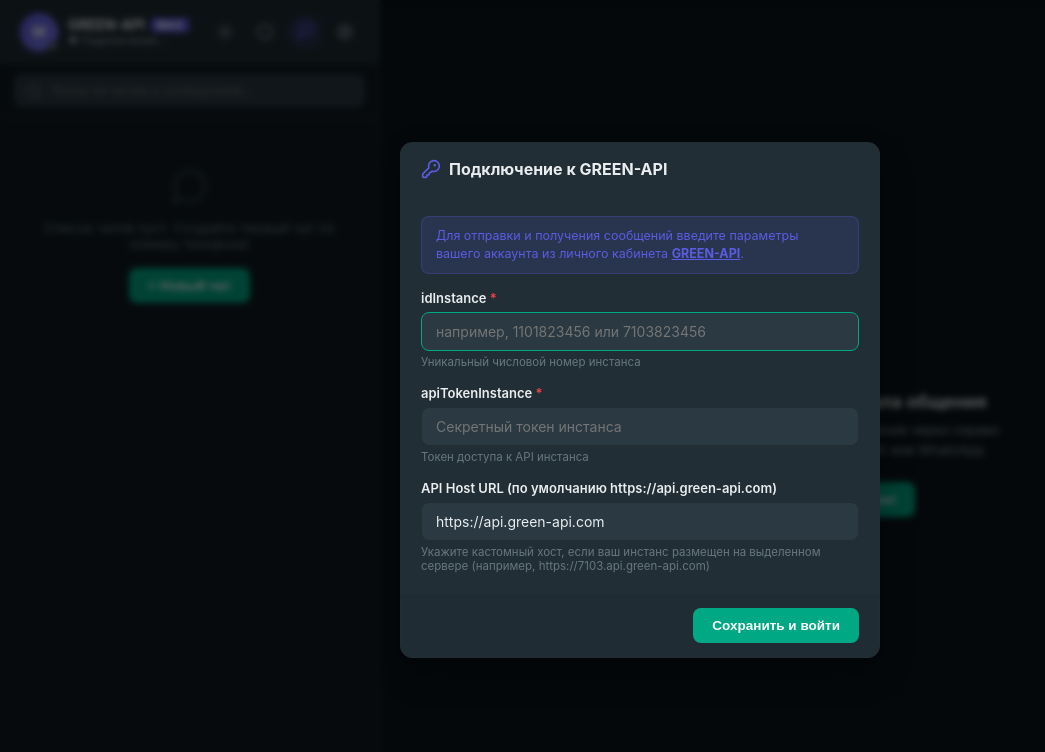
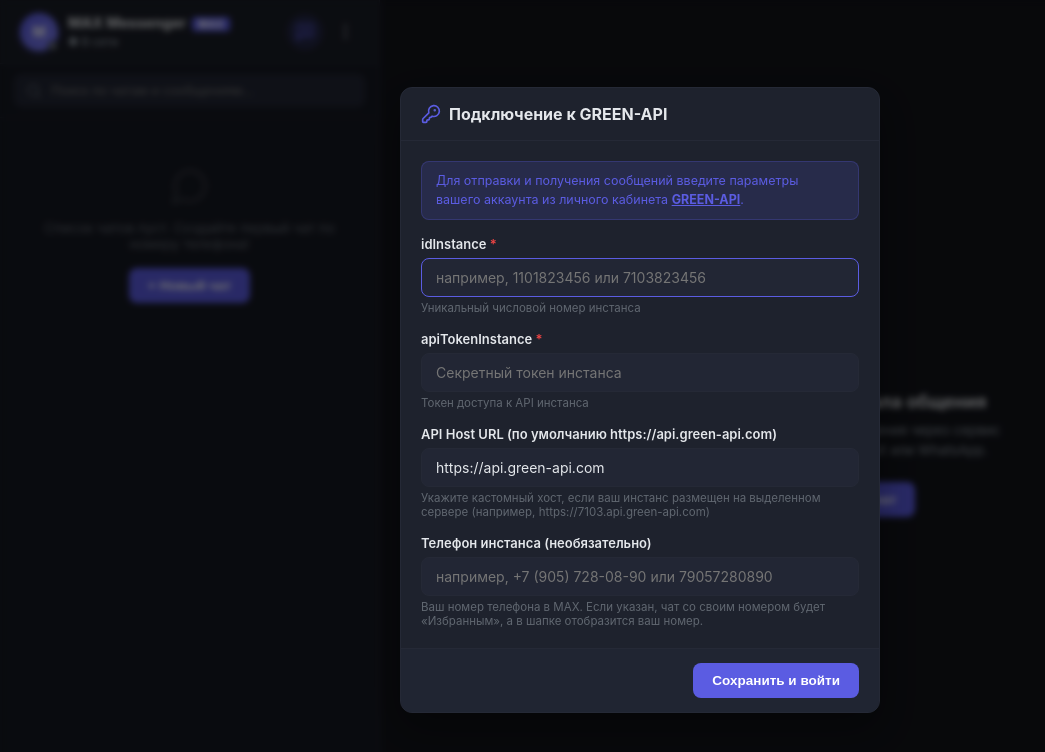
Before and after one commit to LitvinPavel/green-api-max-chat, a React (Vite) app: page / in a window 1280 px wide. Shown: the top 752 px of the page, without its empty margins (0-1045 px from the left). Built offline with nearby package versions, Linux system fonts and the light colour scheme.

Commit message:
fix(ui): adapt to MAX Web design system with purple brand accent, fix header overflow with dropdown menu, and remove WhatsApp styles

```diff
--- a/src/App.tsx
+++ b/src/App.tsx
@@ -23,6 +23,7 @@
     isInstanceInfoOpen,
     isSending,
     saveCredentials,
+    clearCredentials,
     createChat,
     setActiveChatId,
     sendMessage,
@@ -88,6 +89,7 @@
         }}
         theme={theme}
         onToggleTheme={toggleTheme}
+        onLogout={clearCredentials}
       />
 
       {/* Main Chat Area */}
--- a/src/components/AuthModal.tsx
+++ b/src/components/AuthModal.tsx
@@ -1,6 +1,7 @@
-import React, { useState } from 'react';
+import React, { useState, useEffect } from 'react';
 import { ApiCredentials } from '@/types';
 import { KeyRound, AlertCircle, Loader2, X } from 'lucide-react';
+import { cleanPhoneNumber } from '@/utils/formatters';
 
 interface AuthModalProps {
   isOpen: boolean;
@@ -18,8 +19,18 @@
   const [idInstance, setIdInstance] = useState(currentCredentials?.idInstance || '');
   const [apiTokenInstance, setApiTokenInstance] = useState(currentCredentials?.apiTokenInstance || '');
   const [apiUrl, setApiUrl] = useState(currentCredentials?.apiUrl || 'https://api.green-api.com');
+  const [phone, setPhone] = useState(currentCredentials?.profile?.phone || '');
   const [loading, setLoading] = useState(false);
   const [error, setError] = useState<string | null>(null);
+
+  useEffect(() => {
+    if (currentCredentials) {
+      setIdInstance(currentCredentials.idInstance);
+      setApiTokenInstance(currentCredentials.apiTokenInstance);
+      setApiUrl(currentCredentials.apiUrl || 'https://api.green-api.com');
+      setPhone(currentCredentials.profile?.phone || '');
+    }
+  }, [currentCredentials, isOpen]);
 
   if (!isOpen) return null;
 
@@ -42,10 +53,15 @@
     setError(null);
 
     try {
+      const cleanPhoneDigits = phone ? cleanPhoneNumber(phone) : '';
       await onSave({
         idInstance: cleanId,
         apiTokenInstance: cleanToken,
         apiUrl: cleanUrl,
+        profile: {
+          ...currentCredentials?.profile,
+          phone: cleanPhoneDigits || currentCredentials?.profile?.phone,
+        },
       });
       onClose();
     } catch (err: any) {
@@ -124,7 +140,7 @@
               <div className="form-hint">Токен доступа к API инстанса</div>
             </div>
 
-            <div className="form-group" style={{ marginBottom: 0 }}>
+            <div className="form-group">
               <label className="form-label">
                 API Host URL (по умолчанию https://api.green-api.com)
               </label>
@@ -139,6 +155,24 @@
               </div>
               <div className="form-hint">
                 Укажите кастомный хост, если ваш инстанс размещен на выделенном сервере (например, https://7103.api.green-api.com)
+              </div>
+            </div>
+
+            <div className="form-group" style={{ marginBottom: 0 }}>
+              <label className="form-label">
+                Телефон инстанса (необязательно)
+              </label>
+              <div style={{ position: 'relative' }}>
+                <input
+                  type="tel"
+                  className="form-input"
+                  placeholder="например, +7 (905) 728-08-90 или 79057280890"
+                  value={phone}
+                  onChange={(e) => setPhone(e.target.value)}
+                />
+              </div>
+              <div className="form-hint">
+                Ваш номер телефона в MAX. Если указан, чат со своим номером будет «Избранным», а в шапке отобразится ваш номер.
               </div>
             </div>
           </div>
--- a/src/components/ChatWindow.tsx
+++ b/src/components/ChatWindow.tsx
@@ -165,8 +165,8 @@
         </div>
       </div>
 
-      {/* Message Feed with Doodle Background */}
-      <div className="max-message-feed doodle-bg">
+      {/* Message Feed */}
+      <div className="max-message-feed">
         {messages.length === 0 ? (
           <div className="feed-empty-message">
             <div className="feed-empty-icon">
--- a/src/components/Sidebar.tsx
+++ b/src/components/Sidebar.tsx
@@ -1,4 +1,4 @@
-import React, { useState, useMemo } from 'react';
+import React, { useState, useMemo, useRef, useEffect } from 'react';
 import { Chat, ApiCredentials } from '@/types';
 import {
   MessageSquarePlus,
@@ -13,6 +13,8 @@
   Sun,
   Moon,
   Info,
+  MoreVertical,
+  LogOut,
 } from 'lucide-react';
 import { formatMessageTime, getInitials, formatPhoneDisplay } from '@/utils/formatters';
 
@@ -23,6 +25,7 @@
   onOpenNewChatModal: () => void;
   onOpenAuthModal: () => void;
   onOpenInstanceInfo: () => void;
+  onLogout?: () => void;
   credentials: ApiCredentials | null;
   instanceStatus: string;
   isPolling: boolean;
@@ -40,10 +43,11 @@
   onOpenNewChatModal,
   onOpenAuthModal,
   onOpenInstanceInfo,
+  onLogout,
   credentials,
   instanceStatus,
-  isPolling,
-  receivedCount,
+  isPolling: _isPolling,
+  receivedCount: _receivedCount,
   pollingError,
   onManualPoll,
   theme,
@@ -51,6 +55,23 @@
 }) => {
   const [searchQuery, setSearchQuery] = useState('');
   const [isRefreshing, setIsRefreshing] = useState(false);
+  const [showMenu, setShowMenu] = useState(false);
+  const menuRef = useRef<HTMLDivElement>(null);
+
+  // Close dropdown on outside click
+  useEffect(() => {
+    const handleClickOutside = (e: MouseEvent) => {
+      if (menuRef.current && !menuRef.current.contains(e.target as Node)) {
+        setShowMenu(false);
+      }
+    };
+    if (showMenu) {
+      document.addEventListener('mousedown', handleClickOutside);
+    }
+    return () => {
+      document.removeEventListener('mousedown', handleClickOutside);
+    };
+  }, [showMenu]);
 
   // Filter chats by search query
   const filteredChats = useMemo(() => {
@@ -90,7 +111,7 @@
 
   return (
     <aside className="max-sidebar">
-      {/* Top Header with dynamic instance identity */}
+      {/* Top Header: Clean 2-button layout so everything fits in full */}
       <div className="max-sidebar-header">
         <div
           className="max-user-profile"
@@ -118,7 +139,7 @@
                   ? formatPhoneDisplay(profilePhone)
                   : credentials?.idInstance
                   ? `Инстанс ${credentials.idInstance}`
-                  : 'GREEN-API'}
+                  : 'MAX Messenger'}
               </span>
               <span className="max-purple-badge">MAX</span>
             </div>
@@ -130,54 +151,85 @@
                   : instanceStatus === 'rate-limited'
                   ? 'Лимит 429'
                   : instanceStatus === 'unknown'
-                  ? 'Подключение...'
+                  ? 'В сети'
                   : instanceStatus}
               </span>
-              {isPolling && (
-                <span title={`Очередь активна, получено: ${receivedCount}`} style={{ opacity: 0.65, fontSize: '10.5px' }}>
-                  • синхр.
-                </span>
-              )}
               {credentials?.idInstance && (
-                <span className="max-id-text">id: {credentials.idInstance}</span>
+                <span className="max-id-text">• id: {credentials.idInstance}</span>
               )}
             </div>
           </div>
         </div>
 
-        {/* Action icons */}
-        <div className="max-header-actions">
-          <button
-            className="icon-btn"
-            onClick={onToggleTheme}
-            title={theme === 'dark' ? 'Переключить на светлую тему' : 'Переключить на темную тему'}
-          >
-            {theme === 'dark' ? <Sun size={18} /> : <Moon size={18} />}
-          </button>
-
-          <button
-            className="icon-btn"
-            onClick={onOpenInstanceInfo}
-            title="Информация об инстансе (как в админке)"
-          >
-            <Info size={18} />
-          </button>
-
+        {/* Action icons: exactly 2 buttons to avoid crowding */}
+        <div className="max-header-actions" ref={menuRef}>
           <button
             className="icon-btn icon-btn-primary"
             onClick={onOpenNewChatModal}
             title="Начать новый чат"
           >
-            <MessageSquarePlus size={19} />
+            <MessageSquarePlus size={20} />
           </button>
 
-          <button
-            className="icon-btn"
-            onClick={onOpenAuthModal}
-            title="Настройки подключения GREEN-API"
-          >
-            <Settings size={18} />
-          </button>
+          <div style={{ position: 'relative' }}>
+            <button
+              className="icon-btn"
+              onClick={() => setShowMenu((prev) => !prev)}
+              title="Меню и настройки"
+            >
+              <MoreVertical size={19} />
+            </button>
+
+            {showMenu && (
+              <div className="sidebar-menu-dropdown">
+                <button
+                  className="menu-item"
+                  onClick={() => {
+                    onOpenInstanceInfo();
+                    setShowMenu(false);
+                  }}
+                >
+                  <Info size={15} />
+                  <span>Инфо об инстансе</span>
+                </button>
+
+                <button
+                  className="menu-item"
+                  onClick={() => {
+                    onToggleTheme();
+                    setShowMenu(false);
+                  }}
+                >
+                  {theme === 'dark' ? <Sun size={15} /> : <Moon size={15} />}
+                  <span>{theme === 'dark' ? 'Светлая тема' : 'Темная тема'}</span>
+                </button>
+
+                <button
+                  className="menu-item"
+                  onClick={() => {
+                    onOpenAuthModal();
+                    setShowMenu(false);
+                  }}
+                >
+                  <Settings size={15} />
+                  <span>Настройки ключей</span>
+                </button>
+
+                {onLogout && (
+                  <button
+                    className="menu-item text-danger"
+                    onClick={() => {
+                      onLogout();
+                      setShowMenu(false);
+                    }}
+                  >
+                    <LogOut size={15} />
+                    <span>Выйти</span>
+                  </button>
+                )}
+              </div>
+            )}
+          </div>
         </div>
       </div>
 
@@ -276,7 +328,7 @@
                             <span style={{ marginRight: '4px', verticalAlign: 'middle' }}>
                               {lastMsg.status === 'sent' && <Check size={12} />}
                               {(lastMsg.status === 'delivered' || lastMsg.status === 'read') && (
-                                <CheckCheck size={12} color="#53bdeb" />
+                                <CheckCheck size={12} color="var(--max-primary)" />
                               )}
                               {lastMsg.status === 'error' && (
                                 <AlertCircle size={12} color="var(--max-status-error)" />
--- a/src/styles/max-theme.css
+++ b/src/styles/max-theme.css
@@ -1,49 +1,43 @@
 /* ==========================================================================
- * MAX & GREEN-API Messenger Unified Stylesheet
- * Supports Dark Theme (GREEN-API Admin Console) and Light Theme (web.max.ru)
+ * MAX Web Messenger Stylesheet (web.max.ru Design System)
+ * Clean, modern corporate messenger styling with MAX Purple (#5b5ce2)
+ * Supports Dark Theme & Light Theme
  * ========================================================================== */
 
 :root,
 [data-theme="dark"] {
   --max-primary: #5b5ce2;
   --max-primary-hover: #4d4ecb;
-  --max-primary-light: rgba(91, 92, 226, 0.15);
+  --max-primary-light: rgba(91, 92, 226, 0.16);
 
-  --max-green: #00a884;
-  --max-green-hover: #029070;
-  --max-green-light: rgba(0, 168, 132, 0.15);
+  --max-bg-app: #0f1117;
+  --max-bg-sidebar: #161922;
+  --max-bg-chat: #12141a;
+  --max-bg-header: #1a1d26;
+  --max-bg-input: #222634;
+  --max-bg-modal: #1e222d;
 
-  --max-bg-app: #0c1317;
-  --max-bg-sidebar: #111b21;
-  --max-bg-chat: #0b141a;
-  --max-bg-header: #202c33;
-  --max-bg-input: #2a3942;
-  --max-bg-modal: #222e35;
+  --max-bg-bubble-in: #202532;
+  --max-bg-bubble-out: #5b5ce2;
+  --max-text-bubble-in: #e4e7eb;
+  --max-text-bubble-out: #ffffff;
 
-  --max-bg-bubble-in: #202c33;
-  --max-bg-bubble-out: #005c4b;
-  --max-text-bubble-in: #e9edef;
-  --max-text-bubble-out: #e9edef;
+  --max-text-main: #e4e7eb;
+  --max-text-secondary: #8b949e;
+  --max-text-muted: #606770;
 
-  --max-text-main: #e9edef;
-  --max-text-secondary: #8696a0;
-  --max-text-muted: #667781;
-
-  --max-border: #222d34;
-  --max-border-light: #1f2c34;
-  --max-hover: #202c33;
-  --max-active: #2a3942;
+  --max-border: #252936;
+  --max-border-light: #1e222d;
+  --max-hover: #202532;
+  --max-active: #292f3f;
 
   --max-status-online: #22c55e;
-  --max-status-offline: #8696a0;
+  --max-status-offline: #8b949e;
   --max-status-error: #ef4444;
   --max-status-warning: #f59e0b;
 
   --sidebar-width: 380px;
   --header-height: 64px;
-
-  --doodle-opacity: 0.055;
-  --doodle-filter: invert(1);
 }
 
 [data-theme="light"] {
@@ -51,38 +45,34 @@
   --max-primary-hover: #4d4ecb;
   --max-primary-light: #eef0fc;
 
-  --max-green: #008069;
-  --max-green-hover: #006b58;
-  --max-green-light: #e6f6f3;
-
   --max-bg-app: #eef1f5;
   --max-bg-sidebar: #ffffff;
-  --max-bg-chat: #efeae2;
-  --max-bg-header: #f0f2f5;
-  --max-bg-input: #ffffff;
+  --max-bg-chat: #f4f5f8;
+  --max-bg-header: #ffffff;
+  --max-bg-input: #f0f2f5;
   --max-bg-modal: #ffffff;
 
   --max-bg-bubble-in: #ffffff;
-  --max-bg-bubble-out: #d9fdd3;
-  --max-text-bubble-in: #111b21;
-  --max-text-bubble-out: #111b21;
+  --max-bg-bubble-out: #5b5ce2;
+  --max-text-bubble-in: #1c1e21;
+  --max-text-bubble-out: #ffffff;
 
-  --max-text-main: #111b21;
-  --max-text-secondary: #54656f;
-  --max-text-muted: #8696a0;
+  --max-text-main: #1c1e21;
+  --max-text-secondary: #65676b;
+  --max-text-muted: #8a8d91;
 
-  --max-border: #e9edef;
-  --max-border-light: #f5f6f6;
-  --max-hover: #f5f6f6;
-  --max-active: #e9edef;
+  --max-border: #e4e6eb;
+  --max-border-light: #f0f2f5;
+  --max-hover: #f2f4f7;
+  --max-active: #eef0fc;
 
   --max-status-online: #22c55e;
-  --max-status-offline: #8696a0;
+  --max-status-offline: #8a8d91;
   --max-status-error: #ef4444;
   --max-status-warning: #f59e0b;
 
-  --doodle-opacity: 0.07;
-  --doodle-filter: none;
+  --sidebar-width: 380px;
+  --header-height: 64px;
 }
 
 *, *::before, *::after {
@@ -135,6 +125,7 @@
   justify-content: space-between;
   border-bottom: 1px solid var(--max-border);
   background-color: var(--max-bg-header);
+  position: relative;
 }
 
 .max-user-profile {
@@ -147,6 +138,8 @@
   border-radius: 8px;
   transition: background-color 0.15s ease;
   user-select: none;
+  cursor: pointer;
+  margin-right: 8px;
 }
 .max-user-profile:hover {
   background-color: var(--max-hover);
@@ -177,7 +170,7 @@
   color: #ffffff;
   font-weight: 700;
   font-size: 14px;
-  box-shadow: 0 2px 6px rgba(91, 92, 226, 0.3);
+  box-shadow: 0 2px 6px rgba(91, 92, 226, 0.35);
 }
 
 .status-indicator-badge {
@@ -198,16 +191,18 @@
   display: flex;
   flex-direction: column;
   min-width: 0;
+  justify-content: center;
 }
 
 .max-user-title-row {
   display: flex;
   align-items: center;
   gap: 6px;
+  min-width: 0;
 }
 
 .max-user-title {
-  font-size: 14px;
+  font-size: 14.5px;
   font-weight: 700;
   color: var(--max-text-main);
   white-space: nowrap;
@@ -231,9 +226,13 @@
 .max-user-sub-row {
   display: flex;
   align-items: center;
-  gap: 8px;
-  font-size: 11px;
+  gap: 6px;
+  font-size: 11.5px;
   color: var(--max-text-secondary);
+  margin-top: 2px;
+  white-space: nowrap;
+  overflow: hidden;
+  text-overflow: ellipsis;
 }
 
 .status-pill-text {
@@ -279,6 +278,22 @@
 .icon-btn-primary:hover {
   background-color: var(--max-primary);
   color: #ffffff;
+}
+
+/* Sidebar Dropdown Menu */
+.sidebar-menu-dropdown {
+  position: absolute;
+  top: 100%;
+  right: 0;
+  margin-top: 6px;
+  background-color: var(--max-bg-modal);
+  border-radius: 10px;
+  box-shadow: 0 8px 24px rgba(0, 0, 0, 0.25);
+  border: 1px solid var(--max-border);
+  min-width: 195px;
+  z-index: 50;
+  padding: 6px;
+  animation: modal-pop 0.15s ease-out;
 }
 
 /* Subtle Error Banner */
@@ -346,7 +361,7 @@
   transition: background-color 0.15s, border-color 0.15s;
 }
 .search-input:focus {
-  border-color: var(--max-green);
+  border-color: var(--max-primary);
 }
 
 /* Chat List */
@@ -440,7 +455,7 @@
 }
 
 .unread-badge {
-  background-color: var(--max-green);
+  background-color: var(--max-primary);
   color: #ffffff;
   font-size: 11px;
   font-weight: 700;
@@ -464,7 +479,7 @@
 }
 
 /* ==========================================================================
- * Main Chat Window
+ * Main Chat Window (MAX Style)
  * ========================================================================== */
 .max-chat-window {
   flex: 1;
@@ -558,25 +573,17 @@
 }
 
 /* ==========================================================================
- * Message Feed with Doodle Pattern (Admin & WhatsApp / MAX Style)
+ * Message Feed (Clean MAX Style, NO WhatsApp Doodles)
  * ========================================================================== */
 .max-message-feed {
   flex: 1;
   overflow-y: auto;
-  padding: 16px 24px;
+  padding: 18px 24px;
   display: flex;
   flex-direction: column;
-  gap: 6px;
+  gap: 8px;
   position: relative;
-}
-
-.doodle-bg {
-  /* Elegant WhatsApp/MAX Messenger Doodle pattern */
   background-color: var(--max-bg-chat);
-  background-image: radial-gradient(var(--max-border) 0.75px, transparent 0.75px),
-                    radial-gradient(var(--max-border) 0.75px, var(--max-bg-chat) 0.75px);
-  background-size: 30px 30px;
-  background-position: 0 0, 15px 15px;
 }
 
 .feed-empty-message {
@@ -611,23 +618,17 @@
 
 .date-separator-pill {
   padding: 4px 12px;
-  border-radius: 8px;
-  background-color: rgba(32, 44, 51, 0.85);
+  border-radius: 12px;
+  background-color: var(--max-border);
   color: var(--max-text-secondary);
   font-size: 11px;
   font-weight: 700;
   letter-spacing: 0.5px;
   user-select: none;
-  box-shadow: 0 1px 2px rgba(0, 0, 0, 0.2);
-}
-[data-theme="light"] .date-separator-pill {
-  background-color: rgba(255, 255, 255, 0.88);
-  color: var(--max-text-secondary);
-  box-shadow: 0 1px 2px rgba(0, 0, 0, 0.08);
 }
 
 /* ==========================================================================
- * Message Bubbles
+ * Message Bubbles (MAX Indigo/Purple)
  * ========================================================================== */
 .message-bubble-row {
   display: flex;
@@ -642,39 +643,35 @@
 
 .message-bubble {
   max-width: 66%;
-  min-width: 90px;
-  padding: 7px 11px 5px;
-  border-radius: 8px;
+  min-width: 80px;
+  padding: 8px 12px 6px;
+  border-radius: 14px;
   position: relative;
   word-break: break-word;
   line-height: 1.4;
   font-size: 14.5px;
-  box-shadow: 0 1px 2px rgba(0, 0, 0, 0.2);
+  box-shadow: 0 1px 2px rgba(0, 0, 0, 0.08);
 }
 
 .message-bubble.incoming {
   background-color: var(--max-bg-bubble-in);
   color: var(--max-text-bubble-in);
-  border-top-left-radius: 2px;
+  border-bottom-left-radius: 4px;
+  border: 1px solid var(--max-border-light);
 }
 
 .message-bubble.outgoing {
   background-color: var(--max-bg-bubble-out);
   color: var(--max-text-bubble-out);
-  border-top-right-radius: 2px;
+  border-bottom-right-radius: 4px;
 }
 
-.bubble-author {
-  font-size: 12px;
+.bubble-author.incoming {
+  font-size: 11.5px;
   font-weight: 700;
+  color: var(--max-primary);
   margin-bottom: 2px;
   user-select: none;
-}
-.bubble-author.outgoing {
-  color: #53bdeb; /* Cyan/Teal highlight like in GREEN-API screenshot */
-}
-.bubble-author.incoming {
-  color: #5b5ce2;
 }
 
 .bubble-text {
@@ -687,25 +684,30 @@
   align-items: center;
   justify-content: flex-end;
   gap: 4px;
-  margin-top: 2px;
+  margin-top: 3px;
   font-size: 11px;
 }
 
-.bubble-time {
-  opacity: 0.65;
-  font-size: 10.5px;
+.message-bubble.incoming .bubble-time {
+  color: var(--max-text-muted);
+}
+.message-bubble.outgoing .bubble-time {
+  color: rgba(255, 255, 255, 0.75);
 }
 
 .bubble-status-icon {
   display: inline-flex;
   align-items: center;
 }
+.message-bubble.outgoing .bubble-status-icon {
+  color: rgba(255, 255, 255, 0.85);
+}
 
 /* ==========================================================================
- * Chat Input Bar
+ * Chat Input Bar (MAX Style)
  * ========================================================================== */
 .max-input-bar {
-  padding: 10px 16px;
+  padding: 10px 18px;
   background-color: var(--max-bg-header);
   border-top: 1px solid var(--max-border);
   display: flex;
@@ -719,7 +721,7 @@
 }
 .attachment-btn:hover {
   background-color: var(--max-hover);
-  color: var(--max-green);
+  color: var(--max-primary);
 }
 
 .attachment-tooltip {
@@ -742,8 +744,8 @@
   flex: 1;
   background-color: var(--max-bg-input);
   border: 1px solid transparent;
-  border-radius: 8px;
-  padding: 10px 14px;
+  border-radius: 20px;
+  padding: 9px 16px;
   font-size: 14.5px;
   color: var(--max-text-main);
   outline: none;
@@ -754,14 +756,14 @@
   transition: border-color 0.15s ease;
 }
 .message-input:focus {
-  border-color: var(--max-green);
+  border-color: var(--max-primary);
 }
 
 .send-btn {
   width: 40px;
   height: 40px;
   border-radius: 50%;
-  background-color: var(--max-green);
+  background-color: var(--max-primary);
   border: none;
   color: #ffffff;
   cursor: pointer;
@@ -770,9 +772,10 @@
   justify-content: center;
   flex-shrink: 0;
   transition: background-color 0.15s, transform 0.1s;
+  box-shadow: 0 2px 6px rgba(91, 92, 226, 0.35);
 }
 .send-btn:hover {
-  background-color: var(--max-green-hover);
+  background-color: var(--max-primary-hover);
 }
 .send-btn:active {
   transform: scale(0.95);
@@ -782,6 +785,7 @@
   opacity: 0.5;
   cursor: not-allowed;
   transform: none;
+  box-shadow: none;
 }
 
 /* Empty Placeholder Screen */
@@ -823,12 +827,12 @@
 }
 
 /* ==========================================================================
- * Modals & Instance Card (GREEN-API Style)
+ * Modals & Instance Card (MAX Style)
  * ========================================================================== */
 .modal-backdrop {
   position: fixed;
   inset: 0;
-  background-color: rgba(0, 0, 0, 0.6);
+  background-color: rgba(0, 0, 0, 0.55);
   backdrop-filter: blur(3px);
   display: flex;
   align-items: center;
@@ -881,14 +885,14 @@
   gap: 10px;
 }
 
-/* Instance Properties Table (Exact match to admin panel screenshot) */
+/* Instance Properties Table */
 .instance-tariff-banner {
-  background: linear-gradient(90deg, #15803d 0%, #166534 100%);
+  background: linear-gradient(135deg, #5b5ce2 0%, #7d7ef0 100%);
   color: #ffffff;
   padding: 12px 16px;
   border-radius: 8px;
   margin-bottom: 16px;
-  box-shadow: 0 2px 8px rgba(22, 101, 52, 0.3);
+  box-shadow: 0 2px 8px rgba(91, 92, 226, 0.35);
 }
 
 .instance-properties-table {
@@ -993,7 +997,7 @@
   transition: border-color 0.15s ease;
 }
 .form-input:focus {
-  border-color: var(--max-green);
+  border-color: var(--max-primary);
 }
 
 .form-hint {
@@ -1030,11 +1034,11 @@
   transition: all 0.15s ease;
 }
 .btn-primary {
-  background-color: var(--max-green);
+  background-color: var(--max-primary);
   color: #ffffff;
 }
 .btn-primary:hover {
-  background-color: var(--max-green-hover);
+  background-color: var(--max-primary-hover);
 }
 .btn-primary:disabled {
   background-color: var(--max-text-muted);
```
Also changed, not shown: src/components/MessageItem.tsx (+6 -10 lines).
